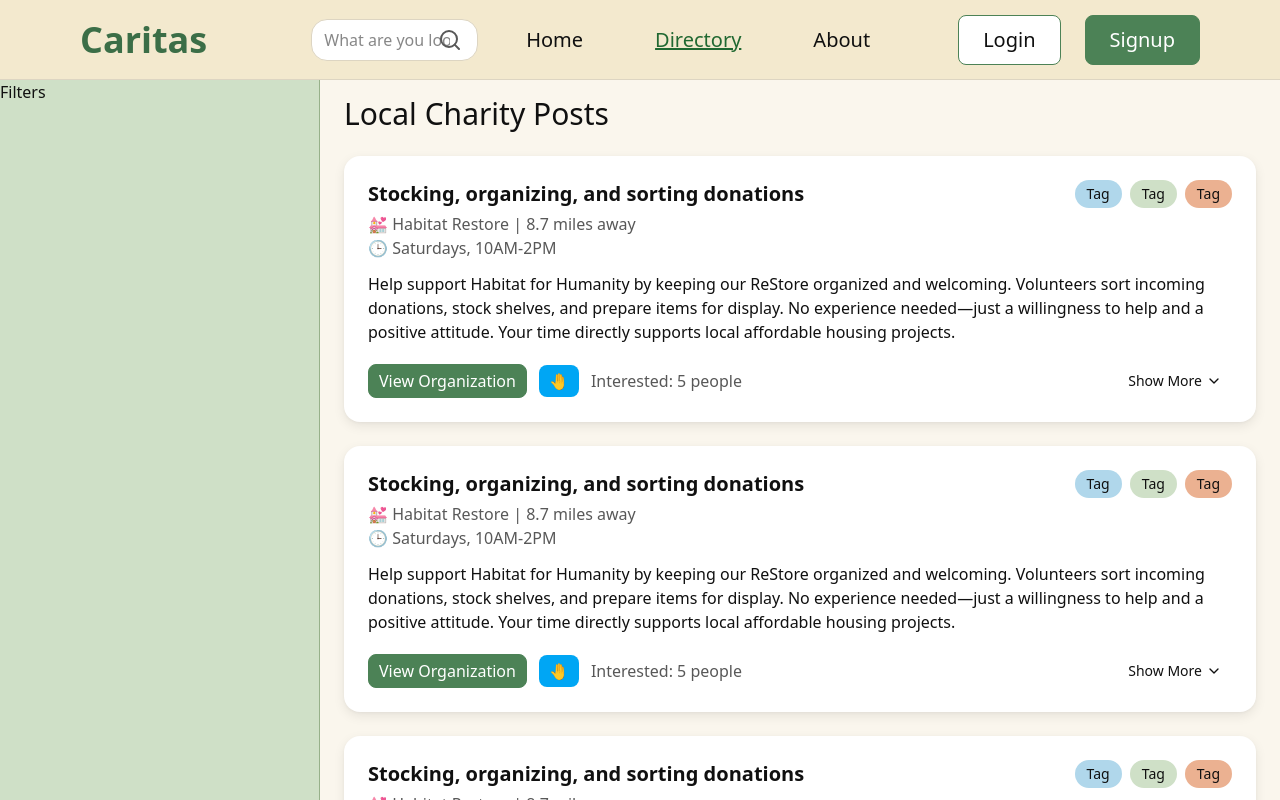
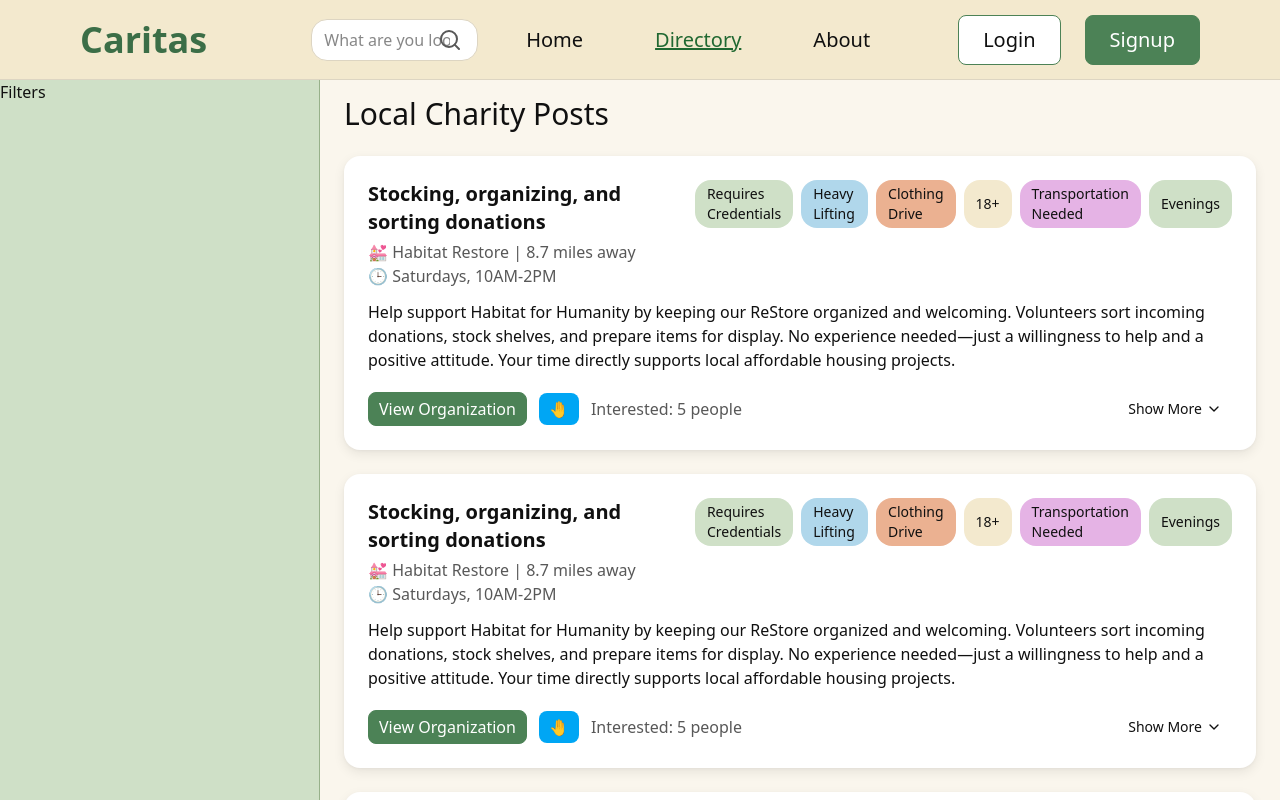
Before and after one commit to Yummypieisyummy/Caritas, a React (Vite) app in the folder frontend/: page /directory in a window 1280 px wide. Shown: the top 800 px of the page. Built offline with nearby package versions, Linux system fonts and the light colour scheme.

Commit message:
Reusable tag component made with cycling colors and mock text

```diff
--- a/frontend/src/components/directory/VolunteerCard.tsx
+++ b/frontend/src/components/directory/VolunteerCard.tsx
@@ -3,6 +3,7 @@ import { useState } from 'react';
 import { Link } from 'react-router-dom';
 import sampleMap from '../../assets/sampleMap.png';
 import Button from '../ui/Button';
+import Tag, { TagColor } from '../ui/Tag';
 
 const VolunteerCard = () => {
   // Mockup data
@@ -22,32 +23,37 @@ const VolunteerCard = () => {
     },
     additonalDetails:
       'Volunteers will help sort, shelve, and organize incoming donations to support Habitat ReStore’s community shop. This includes lifting small boxes, tagging items, maintaining the storage area.',
+    tags: [
+      'Requires Credentials',
+      'Heavy Lifting',
+      'Clothing Drive',
+      '18+',
+      'Transportation Needed',
+      'Evenings',
+    ],
   };
 
   const [expanded, setExpanded] = useState(false);
   const handleToggle = () => {
     setExpanded((prev) => !prev);
-    console.log('shiet clicked');
   }; // Toggle expanded state based on prev state
+
+  const tagColors: TagColor[] = ['green', 'blue', 'orange', 'baise', 'purple'];
 
   return (
     <article className="bg-white shadow-card-shadow w-full rounded-2xl p-6 flex flex-col hover:shadow-card-hover transition-shadow duration-300 ease-in-out">
       {/* Header content */}
       <header className="mb-3">
-        <div className="flex justify-between items-start">
+        <div className="flex justify-between items-start gap-2">
           <h2 className="font-semibold text-xl">{orgData.title}</h2>
 
-          {/* tags - replace with reusable tag later */}
+          {/* Reusable tags */}
           <div className="flex gap-2">
-            <span className="bg-tag-blue px-3 py-1 rounded-2xl text-sm">
-              Tag
-            </span>
-            <span className="bg-tag-green px-3 py-1 rounded-2xl text-sm">
-              Tag
-            </span>
-            <span className="bg-tag-orange px-3 py-1 rounded-2xl text-sm">
-              Tag
-            </span>
+            {orgData.tags.map((tag, index) => (
+              <Tag key={tag} color={tagColors[index % tagColors.length]}>
+                {tag}
+              </Tag>
+            ))}
           </div>
         </div>
 
@@ -125,6 +131,7 @@ const VolunteerCard = () => {
 
         {/* Bottom right content */}
         <div>
+          {/* Show more text only button */}
           <Button
             as="button"
             variant="textOnly"
--- /dev/null
+++ b/frontend/src/components/ui/Checkbox.tsx
@@ -0,0 +1,5 @@
+const Checkbox = () => {
+  return <div>Checkbox</div>;
+};
+
+export default Checkbox;
--- /dev/null
+++ b/frontend/src/components/ui/Input.tsx
@@ -0,0 +1,5 @@
+const Input = () => {
+  return <div>Input</div>;
+};
+
+export default Input;
--- /dev/null
+++ b/frontend/src/components/ui/Select.tsx
@@ -0,0 +1,5 @@
+const Select = () => {
+  return <div>Select</div>;
+};
+
+export default Select;
--- /dev/null
+++ b/frontend/src/components/ui/Tag.tsx
@@ -0,0 +1,31 @@
+import { Children, ReactNode } from 'react';
+
+// Defined colors
+export type TagColor = 'green' | 'blue' | 'orange' | 'baise' | 'purple';
+
+interface TagProps {
+  color?: TagColor; // Default 'green'
+  children?: ReactNode;
+  className?: string;
+}
+
+const Tag = (props: TagProps) => {
+  const colors = {
+    green: 'bg-tag-green',
+    blue: 'bg-tag-blue',
+    orange: 'bg-tag-orange',
+    baise: 'bg-tag-baise',
+    purple: 'bg-tag-purple',
+  };
+
+  const { children, className = '', color = 'green' } = props;
+  return (
+    <span
+      className={`px-3 py-1 rounded-2xl text-sm inline-flex items-center justify-center ${colors[color]} ${className}`}
+    >
+      {children}
+    </span>
+  );
+};
+
+export default Tag;
--- a/frontend/src/index.css
+++ b/frontend/src/index.css
@@ -22,6 +22,7 @@
   --color-tag-blue: #b0d7eb;
   --color-tag-orange: #ebb191;
   --color-tag-baise: #f3e9ce;
+  --color-tag-purple: #e5b3e5;
 
   /* fonts */
   /* Shadows */
--- a/frontend/src/pages/DirectoryPage.tsx
+++ b/frontend/src/pages/DirectoryPage.tsx
@@ -17,9 +17,9 @@ const DirectoryPage = () => {
         {/* Add filter results summary here */}
 
         <div className="flex flex-col gap-6">
-          <VolunteerCard />
-          <VolunteerCard />
-          <VolunteerCard />
+          {Array.from({ length: 10 }, (_, i) => (
+            <VolunteerCard key={i} /> // For testing
+          ))}
         </div>
       </section>
     </main>
```
